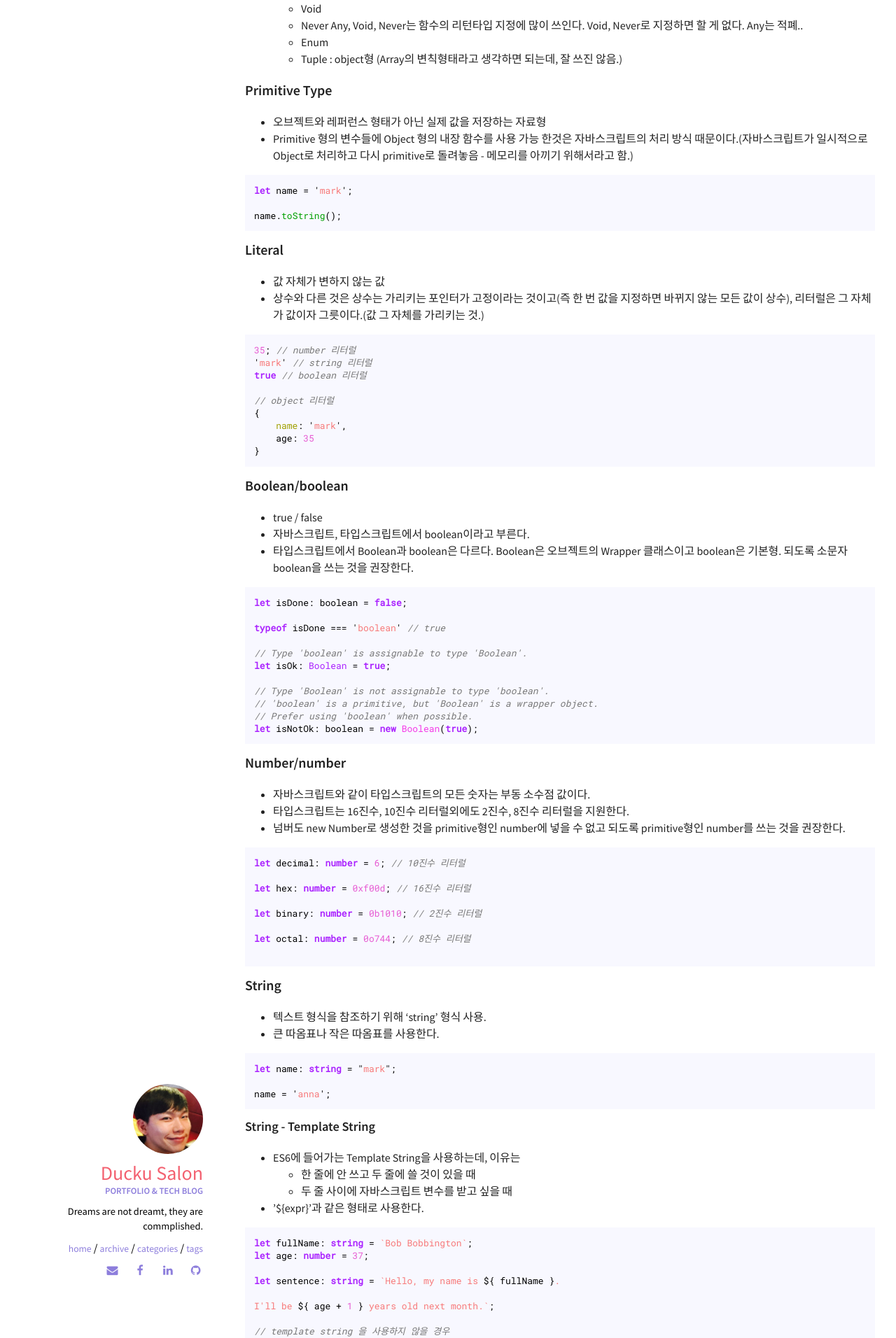
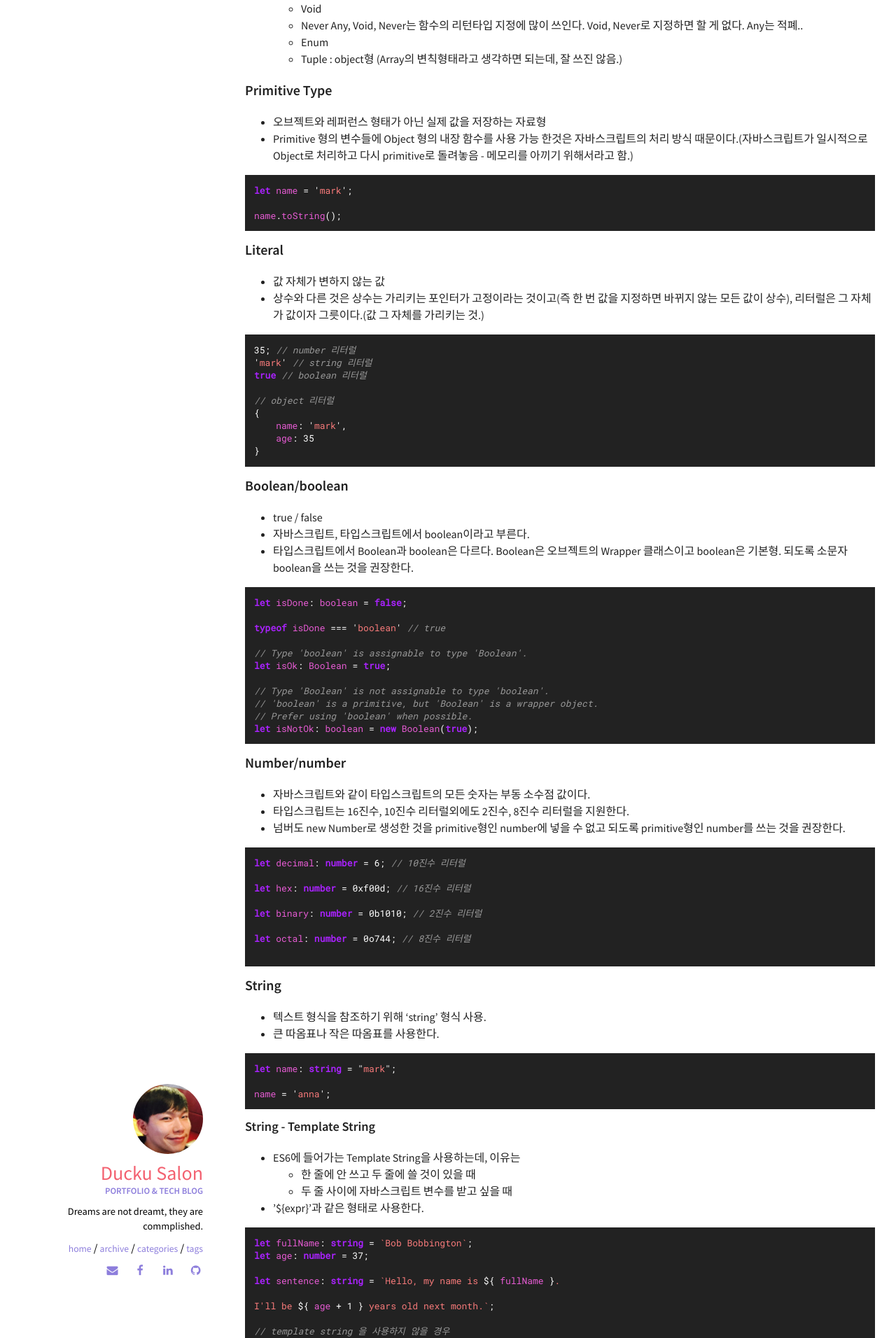
Before and after one commit to Duckuism/Youduk.github.io, a Jekyll site: the page built from _posts/2017-10-28-2.TypeScirpt Types.md, in a window 1280 px wide. Shown: the part 772-2684 px from the top of the page at 70% size. Built offline with Jekyll 4.4.1, drawn with Linux system fonts in a browser that asks for light colours; comment, search, counter and statistics services are not loaded.

Commit message:
syntax highlight upgrade

```diff
--- a/_sass/components/_syntax-highlighting.scss
+++ b/_sass/components/_syntax-highlighting.scss
@@ -5,9 +5,9 @@
 
 pre, code {
   font-family: $font-family-monospace;
-  color: black;
+  color: #fff;
   font-size: 0.9em;
-  background-color: ghostwhite;
+  background-color: #222;
   font-size: ($font-size-base - 3);
 }
 code {
@@ -29,11 +29,11 @@ pre { // only apply for code blocks
   font-weight: normal;
 }
 pre code {
-  background: ghostwhite;
+  background: #222;
   white-space: pre;
   overflow: auto;
   word-wrap: normal;
-  color: black;
+  color: #fff;
   span {
     word-break: break-all;
   }
@@ -44,13 +44,13 @@ pre code {
     position: relative;
   }
   pre code {
-    color: black;
+    color: #fff;
     &::before {
       content: attr(data-lang);
       position: absolute;
       top: 0;
       right: 0;
-      color: #ccc;
+      color: #333;
       text-align: right;
       text-transform: uppercase;
       font-size: 1em;
@@ -61,65 +61,70 @@ pre code {
     }
   }
   .hll { background-color: #ffffcc }
-  .c { color: #777777; font-style: italic;} /* Comment */
-  .err {  } /* Error */
+
+  .c { color: #999999; font-style: italic;} /* Comment */
+  .cm { color: #999999; font-style: italic;} /* Comment.Multiline
+  .cp { color: #999999; font-style: italic; } /* Comment.Preproc */
+  .c1 { color: #999999; font-style: italic;} /* Comment.Single */
+  .cs { color: #999999; font-weight: bold; font-style: italic;}
+
+  .err { color: #960050;} /* Error */
+
   .k { color: #AA22FF; font-weight: bold } /* Keyword */
-  .o { color: #000000 } /* Operator */
-  .cm { color: #777777; font-style: italic;} /* Comment.Multiline */
-  .cp { color: #777777; font-style: italic; } /* Comment.Preproc */
-  .c1 { color: #777777; font-style: italic;} /* Comment.Single */
-  .cs { color: #777777; font-weight: bold; font-style: italic;} /* Comment.Special */
-  .gd { color: #A00000 } /* Generic.Deleted */
-  .ge { font-style: italic } /* Generic.Emph */
-  .gr { color: #FF0000 } /* Generic.Error */
-  .gh { color: #2828e6; font-weight: bold } /* Generic.Heading */
-  .gi { color: #00A000 } /* Generic.Inserted */
-  .go { color: #1eb7c6 } /* Generic.Output */
-  .gp { color: #2828e6; font-weight: bold } /* Generic.Prompt */
-  .gs { font-weight: bold } /* Generic.Strong */
-  .gu { color: #800080; font-weight: bold } /* Generic.Subheading */
-  .gt { color: #5f90ff } /* Generic.Traceback */
   .kc { color: #AA22FF; font-weight: bold } /* Keyword.Constant */
   .kd { color: #AA22FF; font-weight: bold } /* Keyword.Declaration */
   .kn { color: #AA22FF; font-weight: bold } /* Keyword.Namespace */
   .kp { color: #AA22FF } /* Keyword.Pseudo */
   .kr { color: #AA22FF; font-weight: bold } /* Keyword.Reserved */
-  .kt { color: lightsalmon; font-weight: bold } /* Keyword.Type */
+  .kt { color: #AA22FF; font-weight: bold } /* Keyword.Type */
+  .no { color: #AA22FF } /* Name.Constant */
+
+
+
+  .o { color: #fff } /* Operator */
+  .p { color: #fff} /* Punctuation */
+
   .m { color: #e65bd3 } /* Literal.Number */
+  .n { color: #e65bd3 } /* Name */
+  .nb { color: #e65bd3 } /* Name.Builtin */
+  .ni { color: #e65bd3; font-weight: bold } /* Name.Entity */
+  .nl { color: #e65bd3 } /* Name.Label */
+  .nn { color: #e65bd3; font-weight: bold } /* Name.Namespace */
+  .py { color: #e65bd3;} /* Name.Property*/
+  .nv { color: #e65bd3 } /* Name.Variable */
+  .w { color: #e65bd3 } /* Text.Whitespace */
+  .bp { color: #e65bd3 } /* Name.Builtin.Pseudo */
+  .vc { color: #e65bd3 } /* Name.Variable.Class */
+  .vg { color: #e65bd3 } /* Name.Variable.Global */
+  .vi { color: #e65bd3 } /* Name.Variable.Instance */
+
+
+  .kn{ color : #E91E63 } /*Keyword.Namespace*/
+  .nt { color : #E91E63 } /*Name.Tag*/
+  .ow { color : #E91E63 } /*Operator.Word*/
+
+  .ge { font-style: italic } /* Generic.Emph */
+
+  .gs { font-weight: bold } /* Generic.Strong */
+
+
+  .ld { color: #f77a7a} /*Literal.Date*/
   .s { color: #f77a7a } /* Literal.String */
-  .na { color: #e65bd3 } /* Name.Attribute */
-  .nb { color: #AA22FF } /* Name.Builtin */
-  .nc { color: #f43ae7 } /* Name.Class */
-  .no { color: #880000 } /* Name.Constant */
-  .nd { color: #AA22FF } /* Name.Decorator */
-  .ni { color: #108fc6; font-weight: bold } /* Name.Entity */
-  .ne { color: #D2413A; font-weight: bold } /* Name.Exception */
-  .nf { color: #00A000 } /* Name.Function */
-  .nl { color: #A0A000 } /* Name.Label */
-  .nn { color: #0000FF; font-weight: bold } /* Name.Namespace */
-  .nt { color: #E91E63; font-weight: bold } /* Name.Tag */
-  .nv { color: #B8860B } /* Name.Variable */
-  .ow { color: #AA22FF; font-weight: bold } /* Operator.Word */
-  .w { color: #bbbbbb } /* Text.Whitespace */
-  .mf { color: #e65bd3 } /* Literal.Number.Float */
-  .mh { color: #e65bd3 } /* Literal.Number.Hex */
-  .mi { color: #e65bd3 } /* Literal.Number.Integer */
-  .mo { color: #e65bd3 } /* Literal.Number.Oct */
-  .mb { color: #e65bd3 }
   .sb { color: #f77a7a } /* Literal.String.Backtick */
   .sc { color: #f77a7a } /* Literal.String.Char */
   .sd { color: #f77a7a } /* Literal.String.Doc */
   .s2 { color: #f77a7a } /* Literal.String.Double */
-  .se { color: #BB6622; font-weight: bold } /* Literal.String.Escape */
   .sh { color: #f77a7a } /* Literal.String.Heredoc */
-  .si { color: #BB6688; font-weight: bold } /* Literal.String.Interpol */
-  .sx { color: #008000 } /* Literal.String.Other */
-  .sr { color: #000000 } /* Literal.String.Regex */
+  .si { color: #f77a7a; font-weight: bold } /* Literal.String.Interpol */
+  .sx { color: #f77a7a } /* Literal.String.Other */
+  .sr { color: #f77a7a } /* Literal.String.Regex */
   .s1 { color: #f77a7a } /* Literal.String.Single */
-  .ss { color: #B8860B } /* Literal.String.Symbol */
-  .bp { color: #AA22FF } /* Name.Builtin.Pseudo */
-  .vc { color: #B8860B } /* Name.Variable.Class */
-  .vg { color: #B8860B } /* Name.Variable.Global */
-  .vi { color: #B8860B } /* Name.Variable.Instance */
-  .il { color: #e65bd3 } /* Literal.Number.Integer.Long */
+  .ss { color: #f77a7a } /* Literal.String.Symbol */
+
+  .na { color: #e65bd3 } /* Name.Attribute */
+  .nc { color: #e65bd3 } /* Name.Class */
+  .nd { color: #e65bd3 } /* Name.Decorator */
+  .ne { color: #e65bd3; font-weight: bold } /* Name.Exception */
+  .nf { color: #e65bd3 } /* Name.Function */
+  .nx { color: #e65bd3 } /* Name.Other*/
 }
```
Also changed, not shown: 1 other file.
